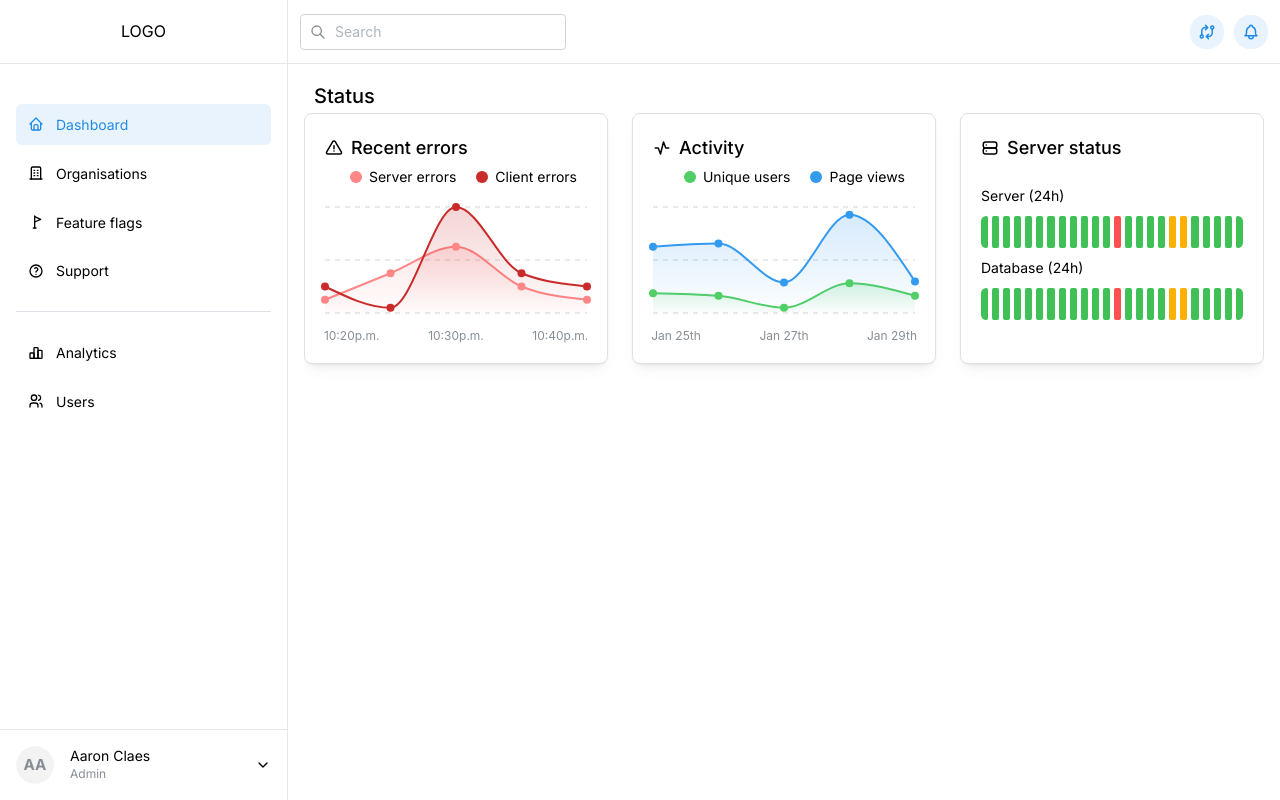
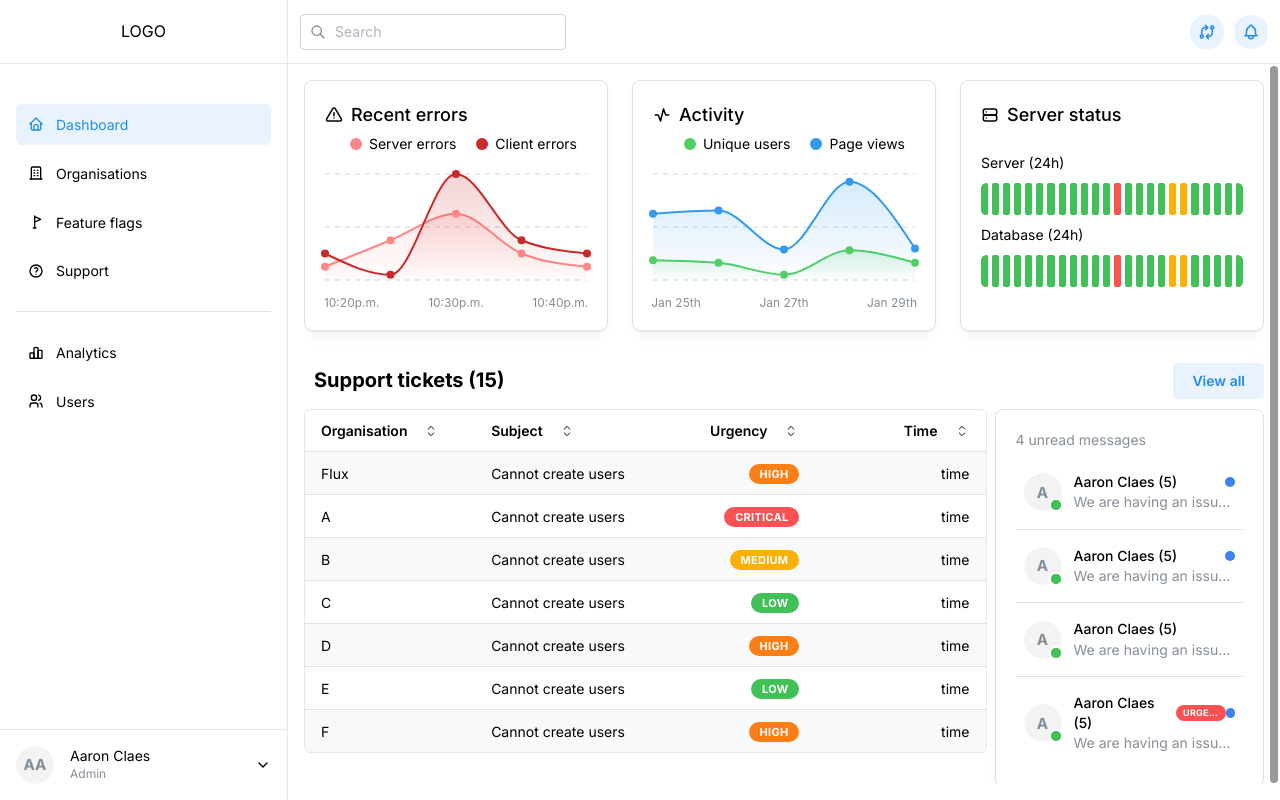
Before and after one commit to AaronClaes/org-manager, a Next.js app: page /dashboard in a window 1280 px wide. Built offline with nearby package versions, Linux system fonts and the light colour scheme.

Commit message:
feat: add support messages to dashboard

```diff
--- /dev/null
+++ b/src/app/(main)/dashboard/_components/PrioritySupport/SupportMessages/Message.tsx
@@ -0,0 +1,60 @@
+"use client";
+import { Avatar, Badge, Divider, Indicator, Text } from "@mantine/core";
+import { cn } from "@/utils/tailwind";
+
+type MessageProps = {
+  isLast: boolean;
+  isUrgent: boolean;
+  isUnread: boolean;
+};
+
+export default function Message({ isLast, isUrgent, isUnread }: MessageProps) {
+  return (
+    <>
+      <div
+        className={cn(
+          "flex w-full cursor-pointer items-center gap-3 rounded-md px-2 py-3 transition hover:bg-[var(--mantine-color-gray-1)]",
+        )}
+        onClick={() => console.log("clicked")}
+      >
+        <Indicator
+          withBorder
+          color="green"
+          position="bottom-end"
+          offset={6}
+          size={14}
+        >
+          <Avatar>A</Avatar>
+        </Indicator>
+        <div className="overflow-hidden">
+          <div className="flex items-center justify-between">
+            <div className="flex items-center gap-2">
+              <Text size="sm" fw={500}>
+                Aaron Claes (5){" "}
+              </Text>
+              {isUrgent && (
+                <Badge size="xs" color="red">
+                  Urgent
+                </Badge>
+              )}
+            </div>
+            {isUnread && (
+              <div className="flex h-[10px] w-[10px] items-center justify-center rounded-full bg-blue-500 text-xs font-normal text-white" />
+            )}
+          </div>
+
+          <div className="flex items-center gap-2">
+            <Text
+              size="sm"
+              c="dimmed"
+              className="max-w-full truncate whitespace-nowrap"
+            >
+              We are having an issue when creating new orders
+            </Text>
+          </div>
+        </div>
+      </div>
+      {!isLast && <Divider size="xs" my={4} />}
+    </>
+  );
+}
--- /dev/null
+++ b/src/app/(main)/dashboard/_components/PrioritySupport/SupportMessages/index.tsx
@@ -0,0 +1,28 @@
+import { Card, Stack, Text } from "@mantine/core";
+import Message from "./Message";
+
+export default function SupportMessages() {
+  return (
+    <Card
+      className="w-full flex-[1]"
+      shadow="sm"
+      padding="lg"
+      radius="md"
+      withBorder
+    >
+      <Text mb="xs" size="sm" c="dimmed">
+        4 unread messages
+      </Text>
+      <Stack gap={0}>
+        {new Array(4).fill(0).map((_, index) => (
+          <Message
+            key={index}
+            isLast={index === 3}
+            isUrgent={index === 3}
+            isUnread={index !== 2}
+          />
+        ))}
+      </Stack>
+    </Card>
+  );
+}
--- /dev/null
+++ b/src/app/(main)/dashboard/_components/PrioritySupport/TicketsTable.tsx
@@ -0,0 +1,232 @@
+"use client";
+import { useState } from "react";
+import {
+  Table,
+  ScrollArea,
+  UnstyledButton,
+  Group,
+  Text,
+  Center,
+  rem,
+  Badge,
+  type TableThProps,
+} from "@mantine/core";
+import {
+  IconSelector,
+  IconChevronDown,
+  IconChevronUp,
+} from "@tabler/icons-react";
+
+interface RowData {
+  organisation: string;
+  subject: string;
+  urgency: "LOW" | "MEDIUM" | "HIGH" | "CRITICAL";
+  time: string;
+}
+
+type ThProps = {
+  children: React.ReactNode;
+  reversed: boolean;
+  sorted: boolean;
+  onSort(): void;
+} & TableThProps;
+
+function Th({ children, reversed, sorted, onSort, ...props }: ThProps) {
+  const Icon = sorted
+    ? reversed
+      ? IconChevronUp
+      : IconChevronDown
+    : IconSelector;
+  return (
+    <Table.Th {...props}>
+      <UnstyledButton onClick={onSort}>
+        <Group justify="space-between">
+          <Text fw={600} fz="sm">
+            {children}
+          </Text>
+          <Center>
+            <Icon style={{ width: rem(16), height: rem(16) }} stroke={1.5} />
+          </Center>
+        </Group>
+      </UnstyledButton>
+    </Table.Th>
+  );
+}
+
+function sortData(
+  data: RowData[],
+  payload: {
+    sortBy: keyof RowData | null;
+    reversed: boolean;
+    dataOrder?: string[];
+  },
+) {
+  const { sortBy, dataOrder } = payload;
+
+  if (!sortBy) {
+    return data;
+  }
+
+  if (dataOrder) {
+    return [...data].sort((a, b) => {
+      if (payload.reversed) {
+        return dataOrder.indexOf(b[sortBy]) - dataOrder.indexOf(a[sortBy]);
+      }
+
+      return dataOrder.indexOf(a[sortBy]) - dataOrder.indexOf(b[sortBy]);
+    });
+  }
+
+  return [...data].sort((a, b) => {
+    if (payload.reversed) {
+      return b[sortBy].localeCompare(a[sortBy]);
+    }
+
+    return a[sortBy].localeCompare(b[sortBy]);
+  });
+}
+
+const data: RowData[] = [
+  {
+    organisation: "Flux",
+    subject: "Cannot create users",
+    urgency: "HIGH",
+    time: "time",
+  },
+  {
+    organisation: "A",
+    subject: "Cannot create users",
+    urgency: "CRITICAL",
+    time: "time",
+  },
+  {
+    organisation: "B",
+    subject: "Cannot create users",
+    urgency: "MEDIUM",
+    time: "time",
+  },
+  {
+    organisation: "C",
+    subject: "Cannot create users",
+    urgency: "LOW",
+    time: "time",
+  },
+  {
+    organisation: "D",
+    subject: "Cannot create users",
+    urgency: "HIGH",
+    time: "time",
+  },
+  {
+    organisation: "E",
+    subject: "Cannot create users",
+    urgency: "LOW",
+    time: "time",
+  },
+  {
+    organisation: "F",
+    subject: "Cannot create users",
+    urgency: "HIGH",
+    time: "time",
+  },
+];
+
+export function TicketsTable() {
+  const [sortedData, setSortedData] = useState(data);
+  const [sortBy, setSortBy] = useState<keyof RowData | null>(null);
+  const [reverseSortDirection, setReverseSortDirection] = useState(false);
+
+  const setSorting = (field: keyof RowData, dataOrder?: string[]) => {
+    const reversed = field === sortBy ? !reverseSortDirection : false;
+    setReverseSortDirection(reversed);
+    setSortBy(field);
+    setSortedData(sortData(data, { sortBy: field, reversed, dataOrder }));
+  };
+
+  function displayUrgency(urgency: RowData["urgency"]) {
+    if (urgency === "LOW") {
+      return <Badge color="green">{urgency}</Badge>;
+    }
+    if (urgency === "MEDIUM") {
+      return <Badge color="yellow">{urgency}</Badge>;
+    }
+    if (urgency === "HIGH") {
+      return <Badge color="orange">{urgency}</Badge>;
+      6;
+    }
+    if (urgency === "CRITICAL") {
+      return <Badge color="red">{urgency}</Badge>;
+    }
+  }
+
+  const rows = sortedData.map((row) => (
+    <Table.Tr key={row.time}>
+      <Table.Td>{row.organisation}</Table.Td>
+      <Table.Td>{row.subject}</Table.Td>
+      <Table.Td align="right">{displayUrgency(row.urgency)}</Table.Td>
+      <Table.Td align="right">{row.time}</Table.Td>
+    </Table.Tr>
+  ));
+
+  return (
+    <ScrollArea className="rounded-md border">
+      <Table
+        className="rounded-md"
+        striped
+        horizontalSpacing="md"
+        verticalSpacing="xs"
+        layout="fixed"
+      >
+        <Table.Thead>
+          <Table.Tr>
+            <Th
+              sorted={sortBy === "organisation"}
+              reversed={reverseSortDirection}
+              onSort={() => setSorting("organisation")}
+            >
+              Organisation
+            </Th>
+            <Th
+              sorted={sortBy === "subject"}
+              reversed={reverseSortDirection}
+              onSort={() => setSorting("subject")}
+            >
+              Subject
+            </Th>
+            <Th
+              sorted={sortBy === "urgency"}
+              reversed={reverseSortDirection}
+              onSort={() =>
+                setSorting("urgency", ["LOW", "MEDIUM", "HIGH", "CRITICAL"])
+              }
+              className="text-right"
+            >
+              Urgency
+            </Th>
+            <Th
+              sorted={sortBy === "time"}
+              reversed={reverseSortDirection}
+              onSort={() => setSorting("time")}
+              className="text-right"
+            >
+              Time
+            </Th>
+          </Table.Tr>
+        </Table.Thead>
+        <Table.Tbody>
+          {rows.length > 0 ? (
+            rows
+          ) : (
+            <Table.Tr>
+              <Table.Td colSpan={data?.[0] ? Object.keys(data[0]).length : 0}>
+                <Text fw={500} ta="center">
+                  Nothing found
+                </Text>
+              </Table.Td>
+            </Table.Tr>
+          )}
+        </Table.Tbody>
+      </Table>
+    </ScrollArea>
+  );
+}
--- /dev/null
+++ b/src/app/(main)/dashboard/_components/PrioritySupport/index.tsx
@@ -0,0 +1,28 @@
+import { Button, Group, Text } from "@mantine/core";
+import { TicketsTable } from "./TicketsTable";
+import SupportMessages from "./SupportMessages";
+
+export default function PrioritySupport() {
+  return (
+    <div>
+      <Group
+        mt="xl"
+        mb="xs"
+        className="w-full"
+        justify="space-between"
+        align="center"
+      >
+        <Text ml="xs" size="xl" fw={700}>
+          Support tickets (15)
+        </Text>
+        <Button variant="light">View all</Button>
+      </Group>
+      <div className="flex gap-2">
+        <div className="w-full flex-[3]">
+          <TicketsTable />
+        </div>
+        <SupportMessages />
+      </div>
+    </div>
+  );
+}
--- a/src/app/(main)/dashboard/_components/StatusStats/index.tsx
+++ b/src/app/(main)/dashboard/_components/StatusStats/index.tsx
@@ -1,19 +1,15 @@
-import { Text } from "@mantine/core";
 import RecentErrors from "./RecentErrors";
 import Activity from "./Activity";
 import ServerStatus from "./ServerStatus";
 
 export default function StatusStats() {
   return (
-    <>
-      <Text ml="xs" size="xl" fw={500}>
-        Status
-      </Text>
+    <div>
       <div className="flex gap-6">
         <RecentErrors />
         <Activity />
         <ServerStatus />
       </div>
-    </>
+    </div>
   );
 }
--- a/src/app/(main)/dashboard/page.tsx
+++ b/src/app/(main)/dashboard/page.tsx
@@ -1,9 +1,11 @@
+import PrioritySupport from "./_components/PrioritySupport";
 import StatusStats from "./_components/StatusStats";
 
 export default function DashboardPage() {
   return (
-    <div>
+    <div className="flex flex-col">
       <StatusStats />
+      <PrioritySupport />
     </div>
   );
 }
```
